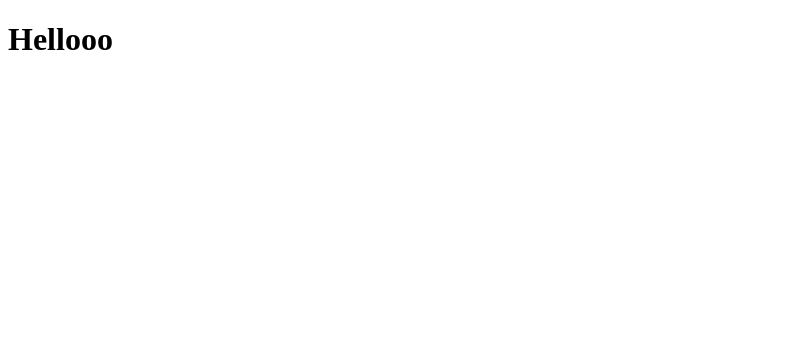
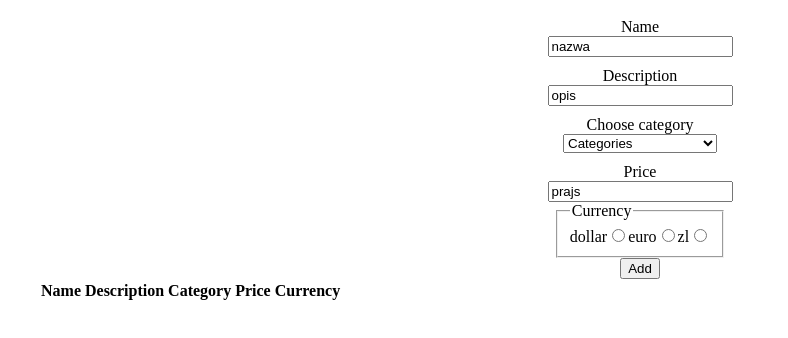
Before and after one commit to H3ronn/pc-value, a React (Create React App) app: page / in a window 1280 px wide. Shown: the top 338 px of the page, without its empty margins (0-788 px from the left). Built offline with nearby package versions, Linux system fonts and the light colour scheme.

Commit message:
Add basic form and handleAddItem function

```diff
--- /dev/null
+++ b/jsconfig.json
@@ -0,0 +1,6 @@
+{
+  "compilerOptions": {
+    "baseUrl": "src"
+  },
+  "include": ["src"]
+}
--- a/package.json
+++ b/package.json
@@ -9,6 +9,7 @@
     "react": "^18.0.0",
     "react-dom": "^18.0.0",
     "react-scripts": "5.0.0",
+    "styled-components": "^5.3.5",
     "web-vitals": "^2.1.4"
   },
   "scripts": {
--- a/src/index.js
+++ b/src/index.js
@@ -1,10 +1,13 @@
 import React from 'react';
-import ReactDOM from 'react-dom';
+import ReactDOM from 'react-dom/client';
 import App from './views/App';
 
-ReactDOM.render(
-  <React.StrictMode>
-    <App />
-  </React.StrictMode>,
-  document.getElementById('root')
-);
+const root = ReactDOM.createRoot(document.getElementById('root'));
+root.render(<App />);
+
+// ReactDOM.render( //old version - throws error on console
+//   <React.StrictMode>
+//     <App />
+//   </React.StrictMode>,
+//   document.getElementById('root')
+// );
--- a/src/views/App.js
+++ b/src/views/App.js
@@ -1,7 +1,149 @@
-import React from 'react';
+import React, { useEffect, useReducer, useState } from 'react';
+import styled from 'styled-components';
 
-function App() {
-  return <h1>Hellooo </h1>;
-}
+const Wrapper = styled.div`
+  display: flex;
+  flex-direction: column;
+  margin: 0 auto;
+`;
+
+const StyledForm = styled.form`
+  display: flex;
+  flex-direction: column;
+  width: 50vw;
+  margin: 0 auto;
+  align-items: center;
+  label {
+    margin-top: 10px;
+  }
+`;
+
+const TableWrapper = styled.div`
+  margin: 0 30px;
+`;
+
+const initFormValues = {
+  name: 'nazwa',
+  description: 'opis',
+  category: '',
+  price: 'prajs',
+  currency: 'dolar',
+};
+
+const reducer = (state, element) => {
+  return { ...state, [element.name]: element.value };
+};
+
+const App = () => {
+  const [formValues, dispatch] = useReducer(reducer, initFormValues);
+  const [state, setState] = useState([]);
+
+  const handleAddItem = (e) => {
+    e.preventDefault();
+
+    setState((prevState) => [...prevState, formValues]);
+  };
+
+  const handleInputChange = (e) => {
+    dispatch({ name: e.target.name, value: e.target.value });
+  };
+
+  // useEffect(() => {
+  //   console.log(formValues);
+  // }, [formValues]);
+
+  return (
+    <Wrapper>
+      <StyledForm>
+        <label htmlFor="name">Name</label>
+        <input
+          name="name"
+          id="name"
+          type="text"
+          value={formValues.name}
+          onChange={handleInputChange}
+        />
+        <label htmlFor="description">Description</label>
+        <input
+          name="description"
+          id="description"
+          type="text"
+          value={formValues.description}
+          onChange={handleInputChange}
+        />
+        <label htmlFor="category">Choose category</label>
+        <select name="category" defaultValue="" onChange={handleInputChange}>
+          <option value="" disabled hidden>
+            Categories
+          </option>
+          <option id="components" value="components">
+            computer components
+          </option>
+          <option id="peripherals" value="peripherals">
+            peripherals
+          </option>
+          <option id="software" value="software">
+            software
+          </option>
+        </select>
+        <label htmlFor="price">Price</label>
+        <input
+          name="price"
+          id="price"
+          type="text"
+          value={formValues.price}
+          onChange={handleInputChange}
+        />
+        <fieldset onChange={handleInputChange}>
+          <legend htmlFor="currency">Currency</legend>
+          <label>
+            dollar
+            <input name="currency" id="currency" type="radio" value="dollar" />
+          </label>
+          <label>
+            euro
+            <input name="currency" id="currency" type="radio" value="euro" />
+          </label>
+          <label>
+            zl
+            <input name="currency" id="currency" type="radio" value="zl" />
+          </label>
+        </fieldset>
+        <button onClick={handleAddItem}>Add</button>
+      </StyledForm>
+      <TableWrapper>
+        <table>
+          <thead>
+            <tr>
+              <th>Name</th>
+              <th>Description</th>
+              <th>Category</th>
+              <th>Price</th>
+              <th>Currency</th>
+            </tr>
+          </thead>
+          <tbody>
+            {/* {state.map((row) => (
+              <tr>
+                {Object.entries(row).map((el) => (
+                  <td>{el[1]}</td>
+                ))}
+              </tr>
+            ))} */}
+            {state.map(({ name, description, category, price, currency }) => (
+              <tr>
+                <td>{name}</td>
+                <td>{description}</td>
+                <td>{category}</td>
+                <td>{price}</td>
+                <td>{currency}</td>
+              </tr>
+            ))}
+          </tbody>
+        </table>
+      </TableWrapper>
+    </Wrapper>
+  );
+};
 
 export default App;
```
Also changed, not shown: 1 other file (tests, documents, lock files or other folders).
